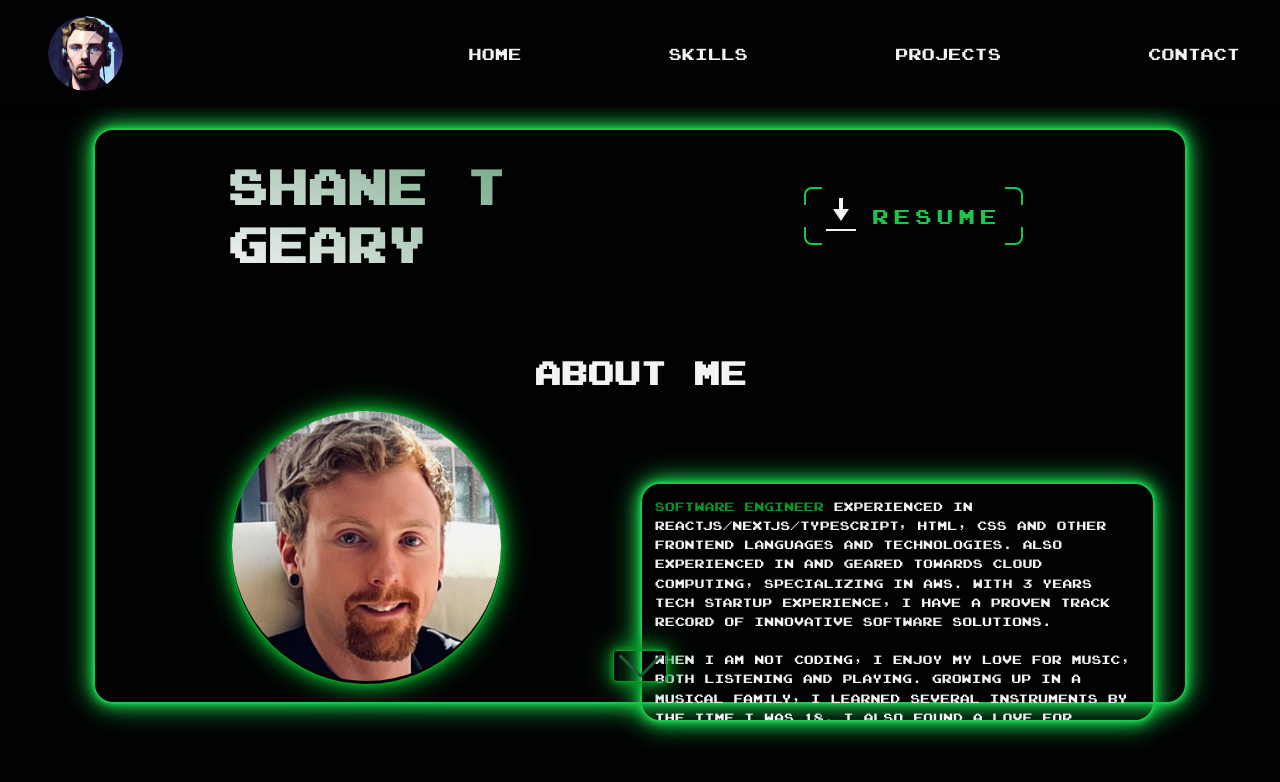
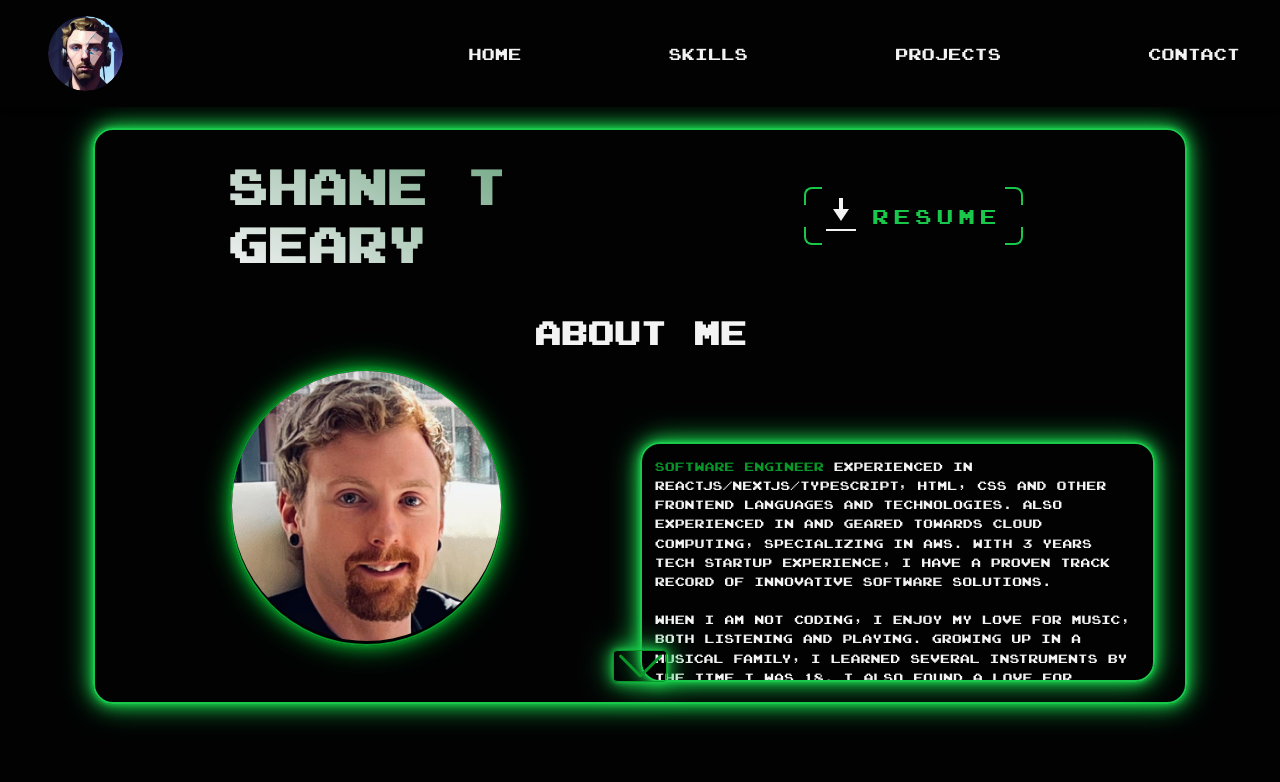
Before and after one commit to Shane-Geary/shane-geary-portfolio, a Next.js app: page / in a window 1280 px wide. Shown: the top 782 px of the page. Built offline with nearby package versions, Linux system fonts and the light colour scheme.

Commit message:
Adjusted glow border on nav arrowa

```diff
--- a/src/app/components/home-page/home-page.jsx
+++ b/src/app/components/home-page/home-page.jsx
@@ -28,7 +28,7 @@ export const HomePage = () => {
 				modules={[Navigation]}
 				direction='vertical'
 				autoplay={false}
-				spaceBetween={50}
+				spaceBetween={10}
 				slidesPerView={1}
 				navigation
 				speed={500}
--- a/src/app/globals.scss
+++ b/src/app/globals.scss
@@ -56,11 +56,11 @@ a {
 .swiper-button-next::after,
 .swiper-button-prev::after {
 	font-size: 20px;
-	color: var(--dark-green);
+	color: var(--neutral-green);
 	border: 1px solid var(--neutral-green);
 	border-radius: 10%;
 	padding: 4px;
-	box-shadow: var(--neon-shadow-neutral-green);
+	box-shadow: var(--neon-shadow-light-green);
 }
 
 /* Positioning the next arrow at the bottom-right */
```
